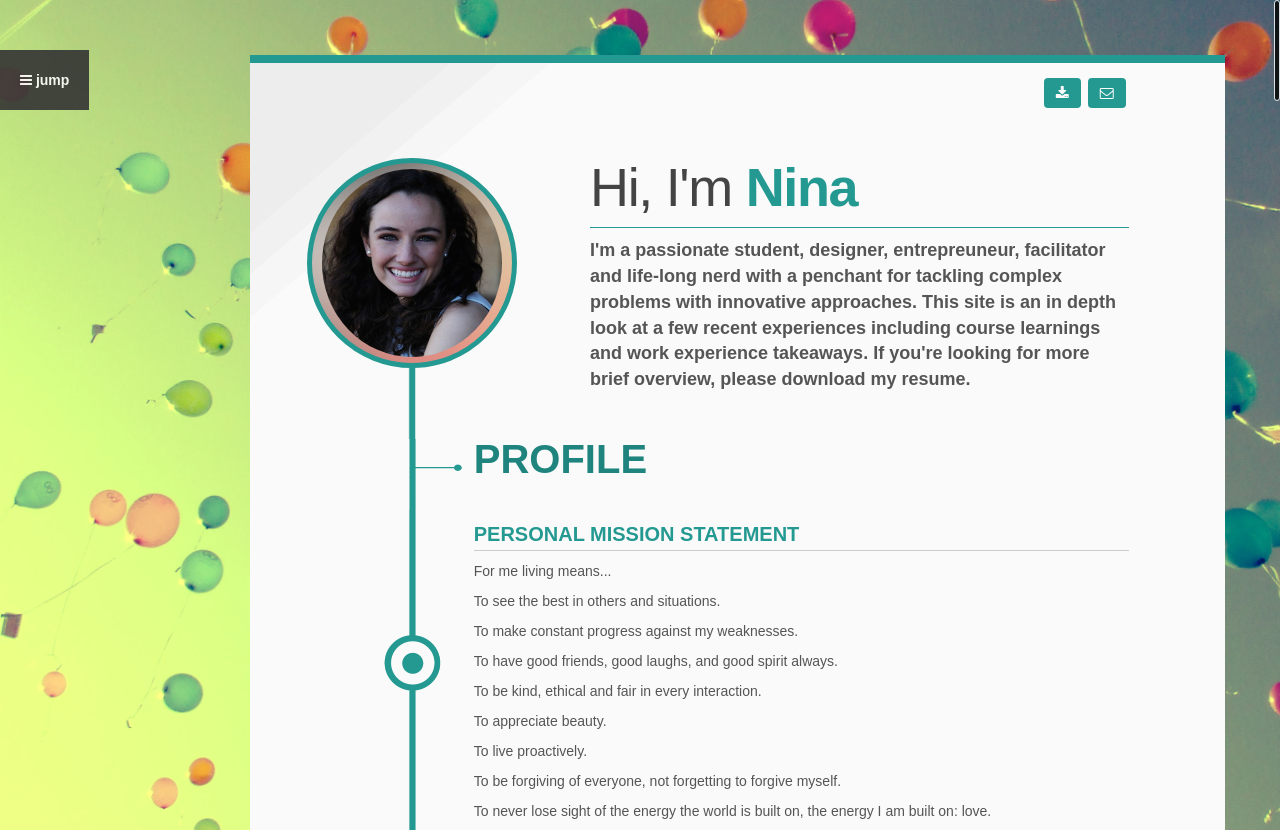
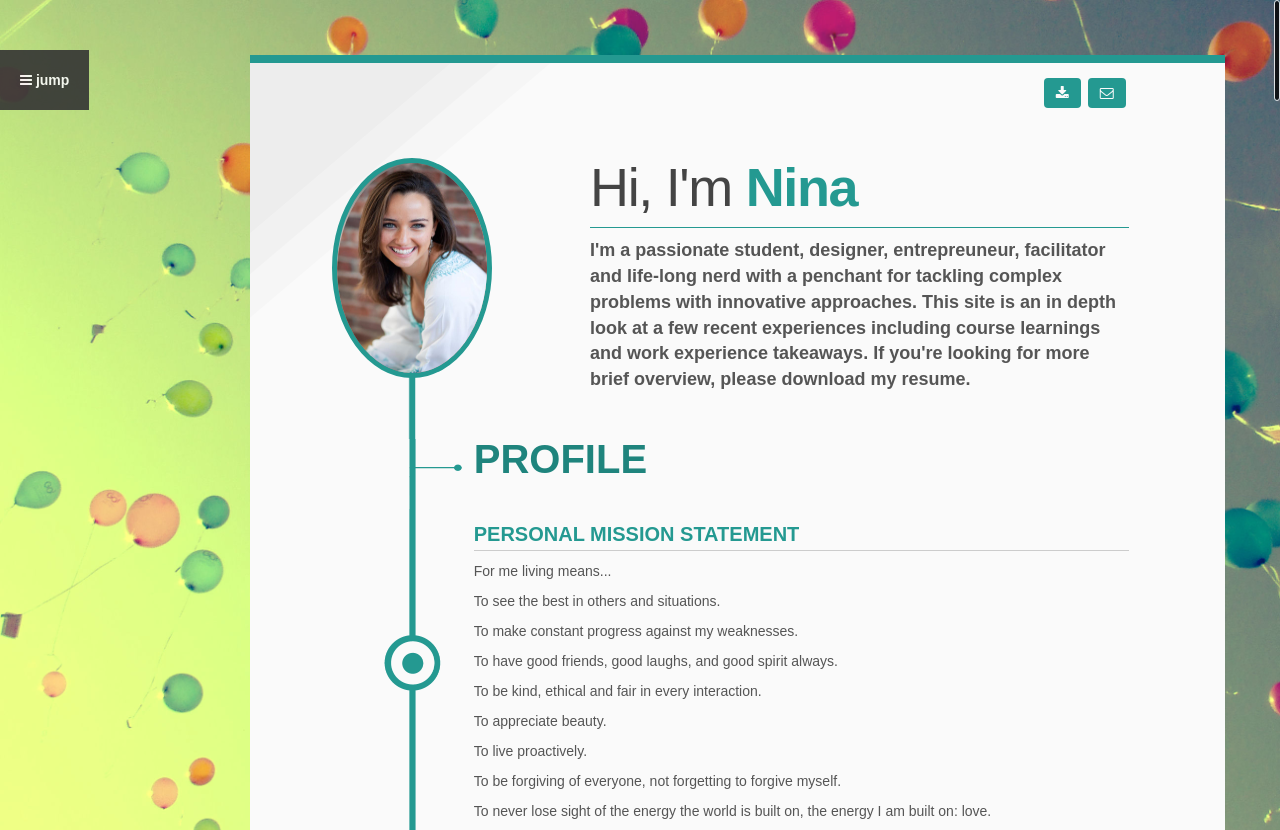
Before and after one commit to ninachurch/portfolio, a PHP site: page /index.html in a window 1280 px wide. Shown: the top 830 px of the page. Run offline with PHP 8.4, Linux system fonts and the light colour scheme; some web fonts are replaced.

Commit message:
changed headshot

```diff
--- a/css/styles.css
+++ b/css/styles.css
@@ -495,17 +495,17 @@ p {
   border-radius: 100%;
   -moz-border-radius: 100%;
   -webkit-border-radius: 100%;
-  width: 210px;
-  height: 210px;
+  width: 160px;
+  height: 220px;
   border: 5px solid #249991;
   overflow: hidden;
   margin: 0 auto;
   background: url('../img/portfolio-item-thumb.jpg');
 }
 .profile-pic img {
-  width: 180px;
-  height: 188px;
-  margin-top: 6px;
+  width: 160px;
+  height: 220px;
+  margin-top: 0px;
   border-radius: 100%;
   -moz-border-radius: 100%;
   -webkit-border-radius: 100%;
--- a/index.html
+++ b/index.html
@@ -161,7 +161,7 @@
           <div class="profile-pic">
             <div class="profile-border">
               <!-- Put your picture here ( 308px by 308px for retina display)-->
-              <img src="img/headshot.jpg" alt="">
+              <img src="img/h6.jpg" alt="">
               <!-- /Put your picture here -->
             </div>
           </div>
```
Also changed, not shown: h2.jpg (added), img/h3.jpg (added), img/h4.jpg (added), img/h5.jpg (added), img/h6.jpg (added).
